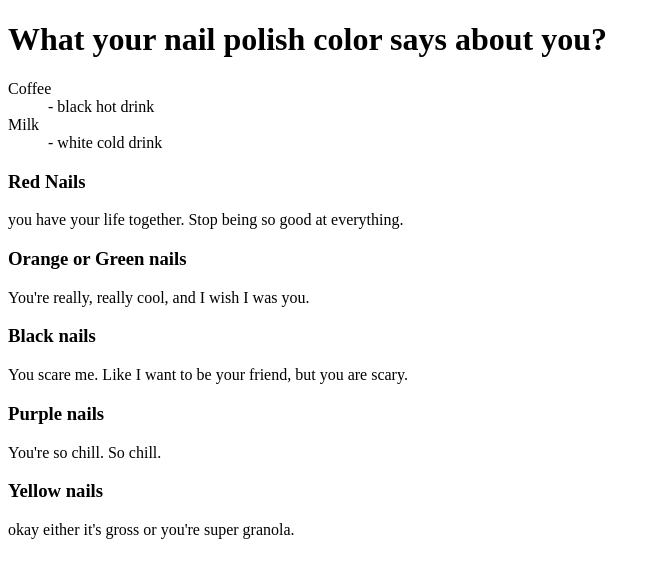
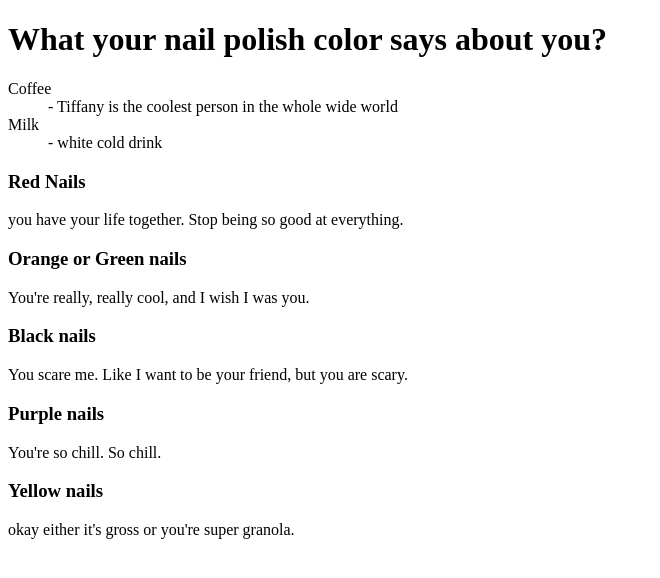
Before and after one commit to tiffanycompscinerd/WiCS, a plain HTML site: page index.html in a window 1280 px wide. Shown: the whole page, without its empty margins (0-660 px from the left). Drawn offline with Linux system fonts and the light colour scheme.

Commit message:
Update index.html

```diff
--- a/index.html
+++ b/index.html
@@ -10,7 +10,7 @@
 
 <dl>
 <dt>Coffee</dt>
-<dd>- black hot drink</dd>  <dt>Milk</dt>
+<dd>- Tiffany is the coolest person in the whole wide world</dd>  <dt>Milk</dt>
 <dd>- white cold drink</dd>
 </dl>
 
```
